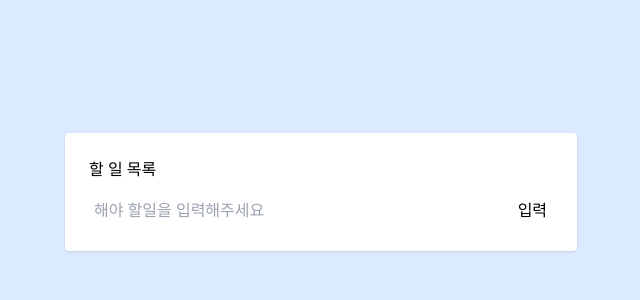
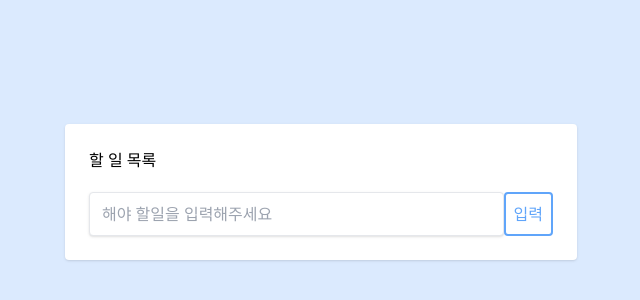
Before and after one commit to qwe3213/react-app-todolist, a React (Create React App) app: page / in a window 1280 px wide. Shown: the part 208-508 px from the top of the page, without its empty margins (319-959 px from the left). Built offline with nearby package versions, Linux system fonts and the light colour scheme.

Commit message:
Form부분 Tailwind css 적용

```diff
--- a/src/components/Form.js
+++ b/src/components/Form.js
@@ -17,16 +17,20 @@ export default function Form({value, setValue, setTododata}) {
   };
   return (
     <div>
-      <form style={{display: "flex"}} onSubmit={handleSubmit}>
+      <form onSubmit={handleSubmit} className="flex pt-2">
         <input
           type="text"
           name="value"
+          className="w-full px-3 py-2 text-gray-500 border rounded shadow"
           placeholder="해야 할일을 입력해주세요"
-          style={{flex: "10", padding: "5px"}}
           value={value}
           onChange={handleChange}
         />
-        <input type="submit" value="입력" className="btn" style={{flex: "1"}} />
+        <input
+          type="submit"
+          value="입력"
+          className=" p-2 text-blue-400 border-2  border-blue-400 rounded hover:text-white hover:bg-blue-200 "
+        />
       </form>
     </div>
   );
```
